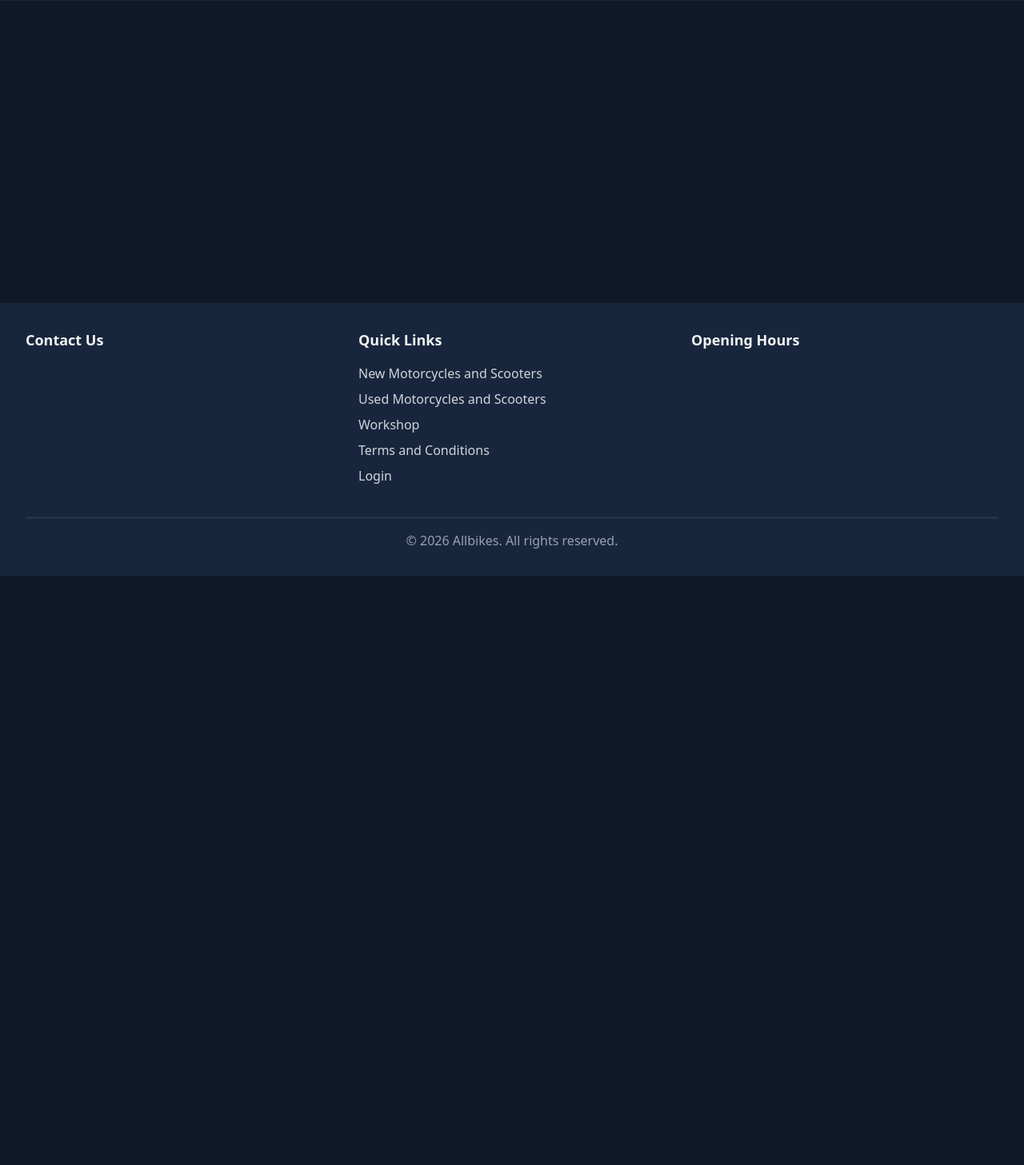
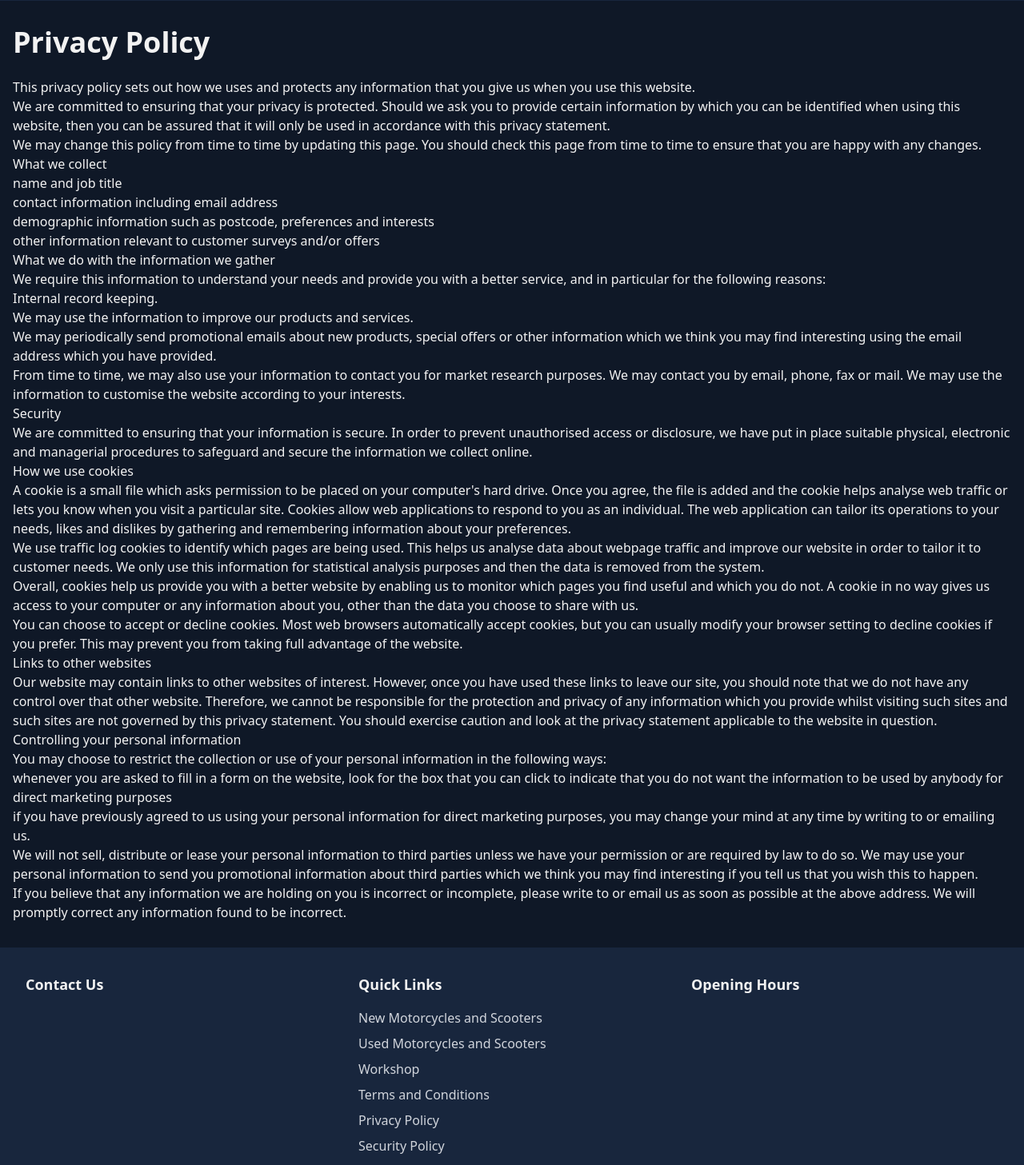
Before and after one commit to ethanbetts63/allbikes, a React (Vite) app in the folder frontend/: page /privacy in a window 1280 px wide. Shown: the part 80-1537 px from the top of the page at 80% size. Before the commit the page ends 800 px from the top, so only its background shows below. Built offline with nearby package versions, Linux system fonts and the light colour scheme; no server answers.

Commit message:
checkpoint

```diff
--- a/frontend/src/App.tsx
+++ b/frontend/src/App.tsx
@@ -22,6 +22,8 @@ const BikeDetailPage = lazy(() => import('./pages/BikeDetailPage'));
 const BookingPage = lazy(() => import('./pages/BookingPage'));
 const BookingSuccessPage = lazy(() => import('./pages/BookingSuccessPage'));
 const TermsAndConditionsPage = lazy(() => import('./pages/TermsAndConditionsPage'));
+const SecurityPolicyPage = lazy(() => import('./pages/SecurityPolicyPage')); // New lazy-loaded page
+const PrivacyPolicyPage = lazy(() => import('./pages/PrivacyPolicyPage')); // New lazy-loaded page
 
 import { SiteSettingsProvider } from './context/SiteSettingsContext';
 
@@ -54,6 +56,8 @@ function App() {
                 <Route path="/booking" element={<BookingPage />} />
                 <Route path="/booking/success" element={<BookingSuccessPage />} />
                 <Route path="/terms" element={<TermsAndConditionsPage />} />
+                <Route path="/security" element={<SecurityPolicyPage />} /> {/* New route */}
+                <Route path="/privacy" element={<PrivacyPolicyPage />} /> {/* New route */}
 
                 {/* Admin Section */}
                 <Route path="/admin" element={<AdminLayout />}>
--- a/frontend/src/components/Footer.tsx
+++ b/frontend/src/components/Footer.tsx
@@ -42,6 +42,8 @@ const Footer = () => {
             </li>
             <li className="mb-2"><Link to="/service" className="hover:underline text-gray-300">Workshop</Link></li>
             <li className="mb-2"><Link to="/terms" className="hover:underline text-gray-300">Terms and Conditions</Link></li>
+            <li className="mb-2"><Link to="/privacy" className="hover:underline text-gray-300">Privacy Policy</Link></li>
+            <li className="mb-2"><Link to="/security" className="hover:underline text-gray-300">Security Policy</Link></li>
             {user ? (
               <>
                 {user.is_staff && (
--- /dev/null
+++ b/frontend/src/pages/PrivacyPolicyPage.tsx
@@ -0,0 +1,88 @@
+import React from 'react';
+import Seo from '@/components/Seo';
+
+const PrivacyPolicyPage: React.FC = () => {
+  return (
+    <>
+      <Seo
+        title="Privacy Policy | Allbikes"
+        description="Our privacy policy sets out how we use and protects any information that you give us when you use this website."
+        canonicalPath="/privacy"
+      />
+      <div className="container mx-auto p-4 py-8">
+        <h1 className="text-4xl font-bold mb-6 text-[var(--text-primary)]">Privacy Policy</h1>
+        <div className="prose max-w-none text-[var(--text-primary)]">
+          <p>
+            This privacy policy sets out how we uses and protects any information that you give us when you use this website.
+          </p>
+          <p>
+            We are committed to ensuring that your privacy is protected. Should we ask you to provide certain information by which you can be identified when using this website, then you can be assured that it will only be used in accordance with this privacy statement.
+          </p>
+          <p>
+            We may change this policy from time to time by updating this page. You should check this page from time to time to ensure that you are happy with any changes.
+          </p>
+
+          <h2>What we collect</h2>
+          <ul>
+            <li>name and job title</li>
+            <li>contact information including email address</li>
+            <li>demographic information such as postcode, preferences and interests</li>
+            <li>other information relevant to customer surveys and/or offers</li>
+          </ul>
+
+          <h2>What we do with the information we gather</h2>
+          <p>
+            We require this information to understand your needs and provide you with a better service, and in particular for the following reasons:
+          </p>
+          <ul>
+            <li>Internal record keeping.</li>
+            <li>We may use the information to improve our products and services.</li>
+            <li>We may periodically send promotional emails about new products, special offers or other information which we think you may find interesting using the email address which you have provided.</li>
+            <li>From time to time, we may also use your information to contact you for market research purposes. We may contact you by email, phone, fax or mail. We may use the information to customise the website according to your interests.</li>
+          </ul>
+
+          <h2>Security</h2>
+          <p>
+            We are committed to ensuring that your information is secure. In order to prevent unauthorised access or disclosure, we have put in place suitable physical, electronic and managerial procedures to safeguard and secure the information we collect online.
+          </p>
+
+          <h2>How we use cookies</h2>
+          <p>
+            A cookie is a small file which asks permission to be placed on your computer's hard drive. Once you agree, the file is added and the cookie helps analyse web traffic or lets you know when you visit a particular site. Cookies allow web applications to respond to you as an individual. The web application can tailor its operations to your needs, likes and dislikes by gathering and remembering information about your preferences.
+          </p>
+          <p>
+            We use traffic log cookies to identify which pages are being used. This helps us analyse data about webpage traffic and improve our website in order to tailor it to customer needs. We only use this information for statistical analysis purposes and then the data is removed from the system.
+          </p>
+          <p>
+            Overall, cookies help us provide you with a better website by enabling us to monitor which pages you find useful and which you do not. A cookie in no way gives us access to your computer or any information about you, other than the data you choose to share with us.
+          </p>
+          <p>
+            You can choose to accept or decline cookies. Most web browsers automatically accept cookies, but you can usually modify your browser setting to decline cookies if you prefer. This may prevent you from taking full advantage of the website.
+          </p>
+
+          <h2>Links to other websites</h2>
+          <p>
+            Our website may contain links to other websites of interest. However, once you have used these links to leave our site, you should note that we do not have any control over that other website. Therefore, we cannot be responsible for the protection and privacy of any information which you provide whilst visiting such sites and such sites are not governed by this privacy statement. You should exercise caution and look at the privacy statement applicable to the website in question.
+          </p>
+
+          <h2>Controlling your personal information</h2>
+          <p>
+            You may choose to restrict the collection or use of your personal information in the following ways:
+          </p>
+          <ul>
+            <li>whenever you are asked to fill in a form on the website, look for the box that you can click to indicate that you do not want the information to be used by anybody for direct marketing purposes</li>
+            <li>if you have previously agreed to us using your personal information for direct marketing purposes, you may change your mind at any time by writing to or emailing us.</li>
+          </ul>
+          <p>
+            We will not sell, distribute or lease your personal information to third parties unless we have your permission or are required by law to do so. We may use your personal information to send you promotional information about third parties which we think you may find interesting if you tell us that you wish this to happen.
+          </p>
+          <p>
+            If you believe that any information we are holding on you is incorrect or incomplete, please write to or email us as soon as possible at the above address. We will promptly correct any information found to be incorrect.
+          </p>
+        </div>
+      </div>
+    </>
+  );
+};
+
+export default PrivacyPolicyPage;
--- /dev/null
+++ b/frontend/src/pages/SecurityPolicyPage.tsx
@@ -0,0 +1,27 @@
+import React from 'react';
+import Seo from '@/components/Seo';
+
+const SecurityPolicyPage: React.FC = () => {
+  return (
+    <>
+      <Seo
+        title="Security Policy | Allbikes"
+        description="Our security policy outlines the steps we take to protect your information, including electronic and hard-copy data protection."
+        canonicalPath="/security"
+      />
+      <div className="container mx-auto p-4 py-8">
+        <h1 className="text-4xl font-bold mb-6 text-[var(--text-primary)]">Security Policy</h1>
+        <div className="prose max-w-none text-[var(--text-primary)]">
+          <p>
+            We take all reasonable steps to keep secure any information which we hold about you. Personal information may be stored both electronically on our computer system, and in hard-copy form. Firewalls, 2048 Bit v3 SSL encryption, passwords, anti-virus software and email filters act to protect all our electronic information.
+          </p>
+          <p>
+            We do not store credit card information, we securely submit credit card information to our bank for processing.
+          </p>
+        </div>
+      </div>
+    </>
+  );
+};
+
+export default SecurityPolicyPage;
```
